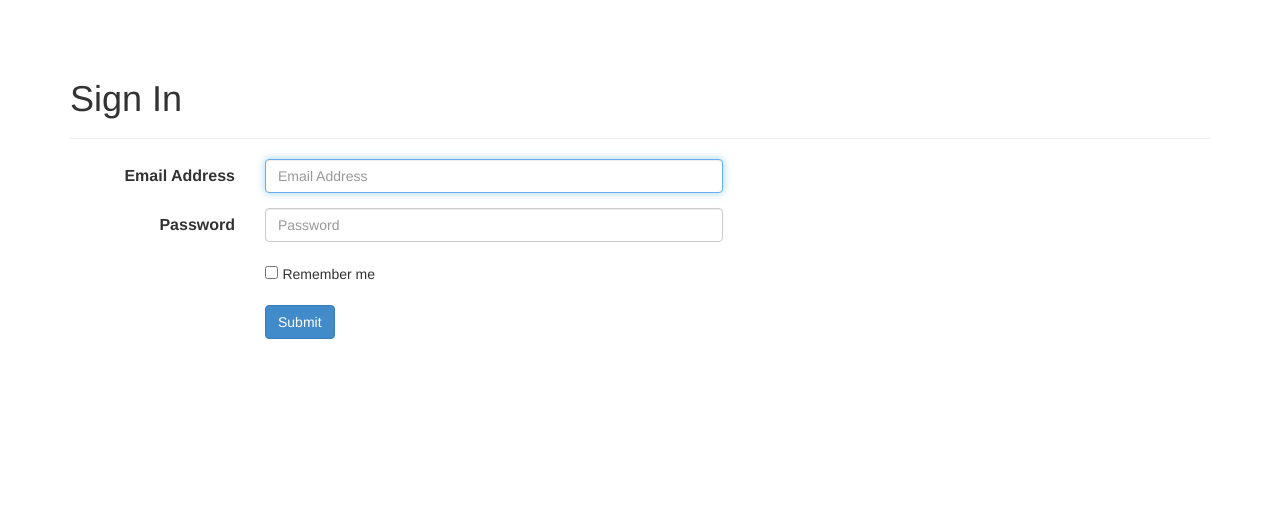
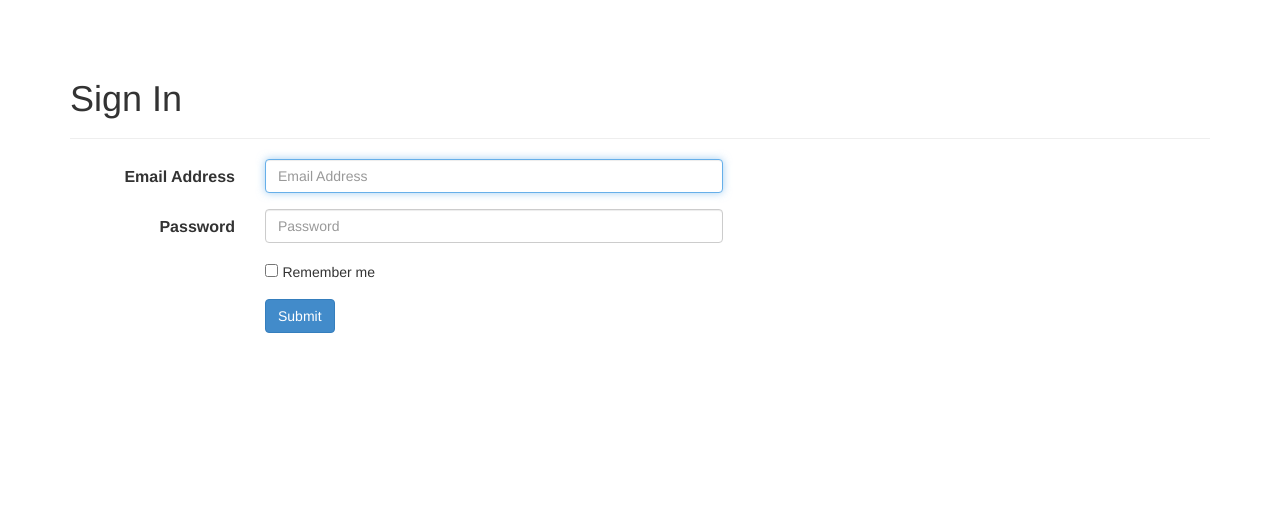
Before and after one commit to NTUCommonsense/NTUCommonsense, a Flask app: template apps/templates/signin.html in a window 1280 px wide. Shown: the part 51-581 px from the top of the page. Run offline with Flask 2, Linux system fonts and the light colour scheme; the template is opened without the code that fills it: values that come from a table or form of the project are taken from there, others are empty; some libraries are stand-ins or nearby versions.

Commit message:
Adjust style

```diff
--- a/apps/static/css/style.css
+++ b/apps/static/css/style.css
@@ -112,8 +112,8 @@ dl.param-list dt:after {
   content: "-";
 }
 
-#signin label,
-#signin .help-block {
+form label,
+form .help-block {
   margin-top: 0;
   margin-bottom: 0;
   padding-top: 6px;
@@ -128,6 +128,10 @@ form .checkbox-group label {
   font-size: 14px;
   font-weight: normal;
   padding: 0;
+}
+
+textarea.form-control {
+  height: 200px;
 }
 
 div.alert {
```
